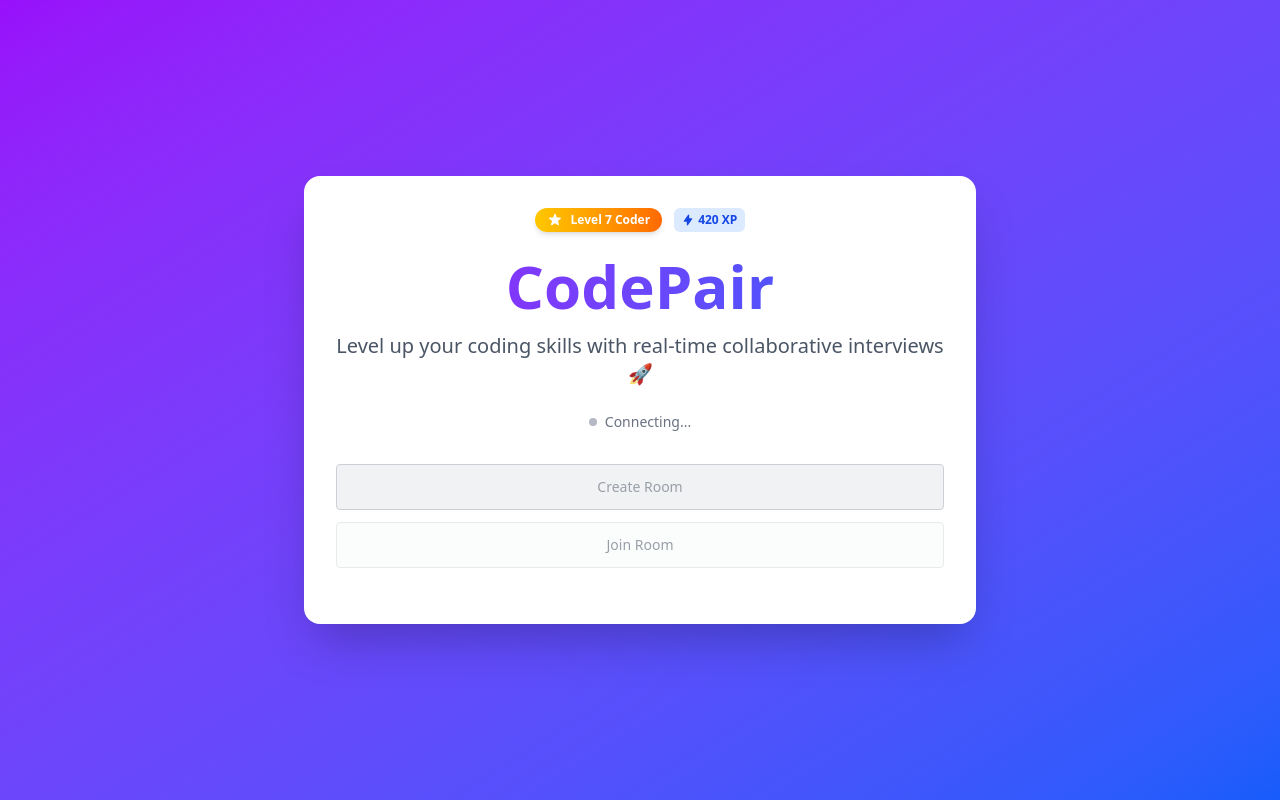
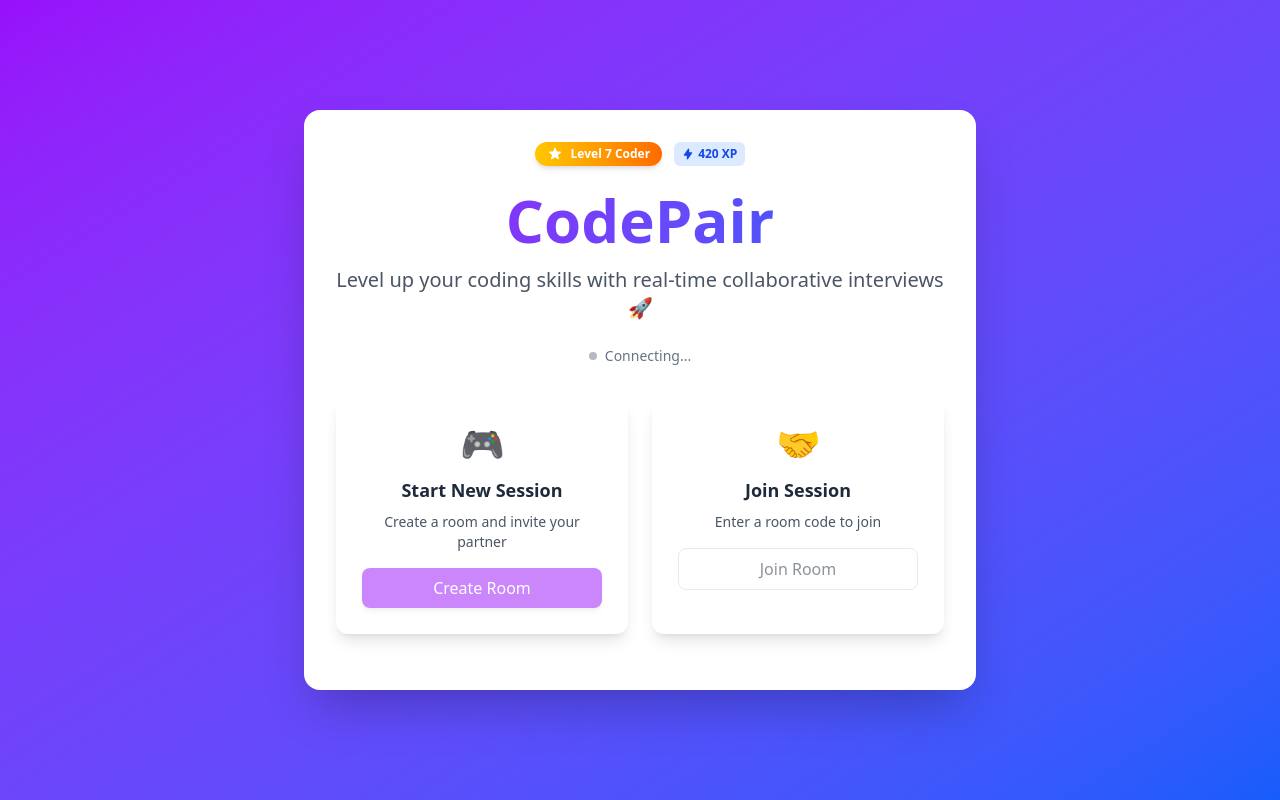
Before and after one commit to Joshkaki00/whiteboard-ide-websockets, a React (Vite) app: page / in a window 1280 px wide. Built offline with nearby package versions, Linux system fonts and the light colour scheme; no server answers.

Commit message:
updating interview room

```diff
--- a/src/components/LandingPage.tsx
+++ b/src/components/LandingPage.tsx
@@ -94,22 +94,35 @@ export default function LandingPage({ onJoinRoom }: LandingPageProps) {
         </span>
       </div>
 
-        {/* Action Buttons */}
-        <div className="flex flex-col gap-3 mb-6">
+          {/* Action Cards */}
+          <div className="grid md:grid-cols-2 gap-6 mb-6">
+            {/* Create Room Card */}
+            <div className="game-card p-6">
+              <div className="text-4xl mb-3">🎮</div>
+              <h3 className="text-lg font-semibold text-gray-800 mb-2">Start New Session</h3>
+              <p className="text-sm text-gray-600 mb-4">Create a room and invite your partner</p>
               <button
                 onClick={handleCreateRoom}
                 disabled={!isConnected || isLoading}
-            className="py-3 px-6 border border-gray-400 rounded bg-gray-200 text-gray-700 text-sm cursor-pointer transition-all duration-200 hover:bg-gray-100 hover:border-gray-400 disabled:opacity-50 disabled:cursor-not-allowed"
+                className="btn-primary w-full disabled:opacity-50 disabled:cursor-not-allowed"
               >
                 {isLoading ? 'Creating...' : 'Create Room'}
               </button>
+            </div>
+
+          {/* Join Room Card */}
+          <div className="game-card p-6">
+            <div className="text-4xl mb-3">🤝</div>
+            <h3 className="text-lg font-semibold text-gray-800 mb-2">Join Session</h3>
+            <p className="text-sm text-gray-600 mb-4">Enter a room code to join</p>
             <button
               onClick={handleJoinRoom}
               disabled={!isConnected}
-            className="py-3 px-6 border border-gray-300 rounded bg-gray-50 text-gray-700 text-sm cursor-pointer transition-all duration-200 hover:bg-gray-100 hover:border-gray-400 disabled:opacity-50 disabled:cursor-not-allowed"
+              className="btn-secondary w-full disabled:opacity-50 disabled:cursor-not-allowed"
             >
               Join Room
             </button>
+          </div>
         </div>
 
         {/* Room Code Input */}
```
Lines whose indentation alone changed are shown as unchanged.
